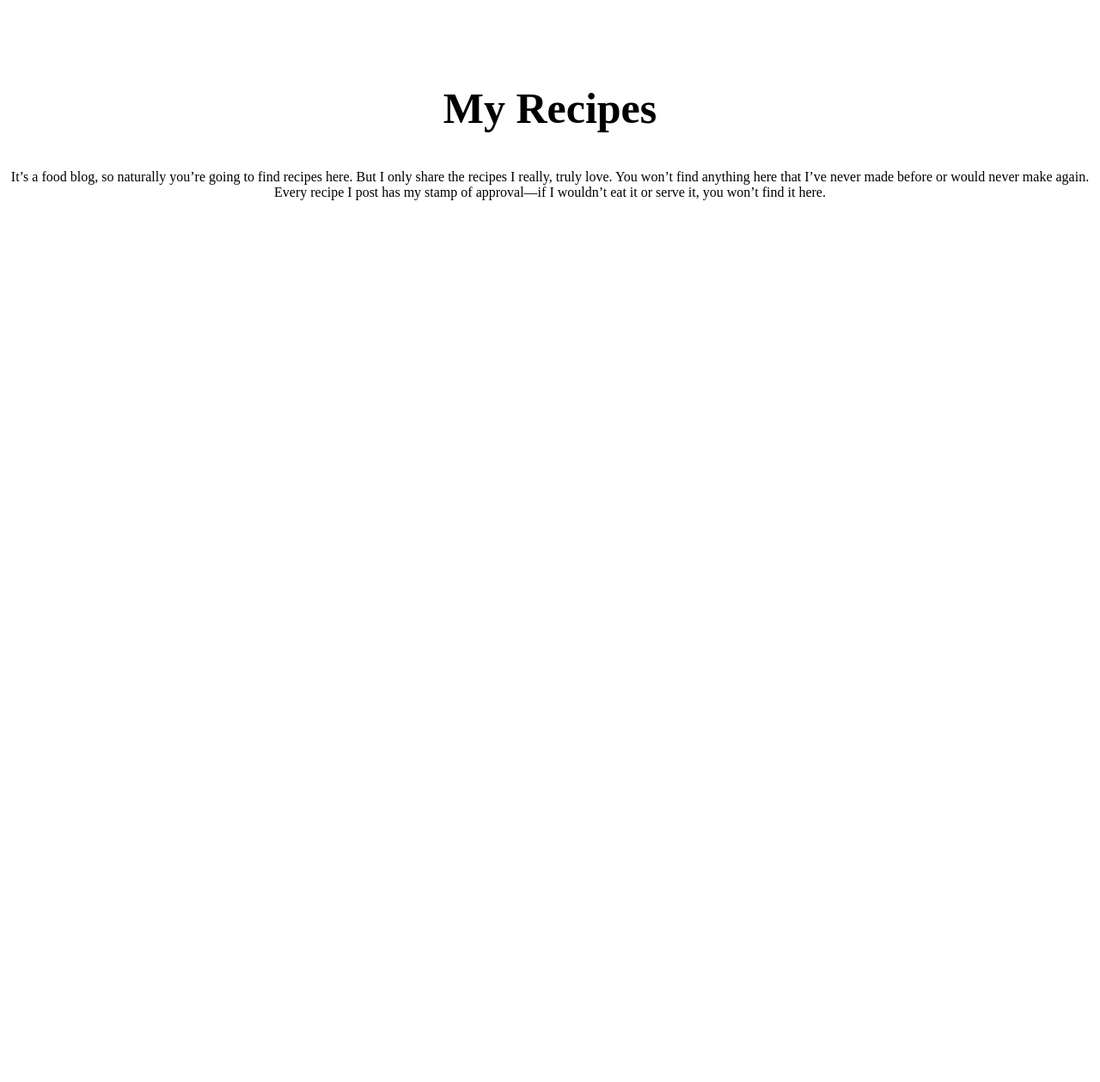
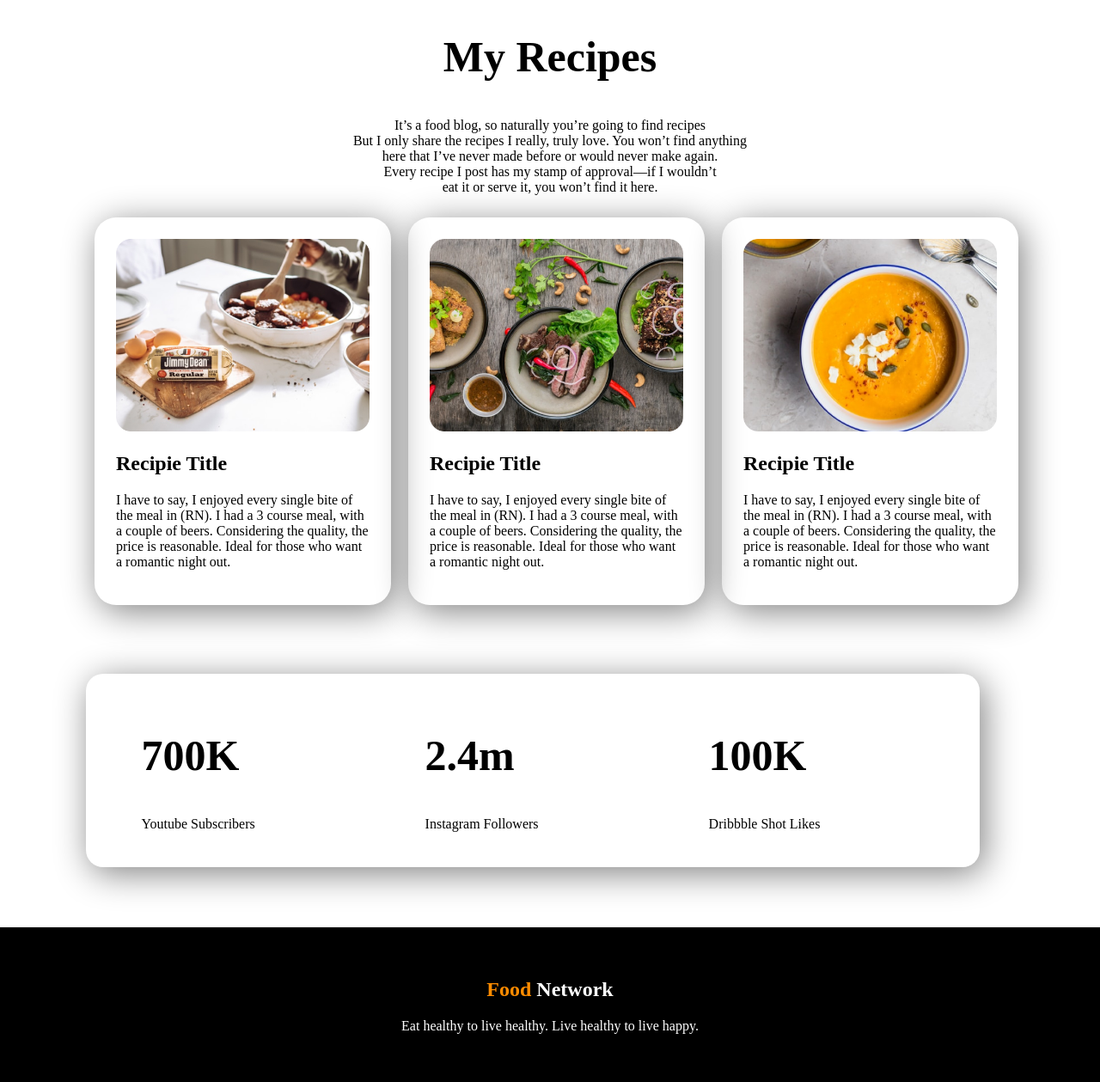
Before and after one commit to Sumon735597/food-network, a plain HTML site: page index.html in a window 1280 px wide. Shown: the part 1346-2605 px from the top of the page at 86% size. Before the commit the page ends 1595 px from the top, so only its background shows below. Drawn offline with Linux system fonts and the light colour scheme; a web font is replaced by a local one.

Commit message:
Something New Added

```diff
--- a/index.html
+++ b/index.html
@@ -44,11 +44,51 @@
         <section>
             <div class="recipes-text">
                 <h1 >My Recipes</h1>
-            <p>It’s a food blog, so naturally you’re going to find recipes here. But I only share the recipes I really, truly love. You won’t find anything here that I’ve never made before or would never make again. Every recipe I post has my stamp of approval—if I wouldn’t eat it or serve it, you won’t find it here.</p>
-        <section>
+                <p>
+                    It’s a food blog, so naturally you’re going to find recipes <br>
+                    But I only share the recipes I really, truly love. You won’t find anything <br>
+                    here that I’ve never made before or would never make again. <br>
+                    Every recipe I post has my stamp of approval—if I wouldn’t <br>
+                    eat it or serve it, you won’t find it here.
+                </p>
+
             </div>
-
+            <section id="recipie-section" class=" flexible">
+                <div class="recipie-container">
+                    <img src="images/food/Project Cover.jpg" alt="">
+                    <h2>Recipie Title</h2>
+                    <p>I have to say, I enjoyed every single bite of the meal in (RN). I had a 3 course meal, with a couple of beers. Considering the quality, the price is reasonable. Ideal for those who want a romantic night out.</p>
+                </div>
+                <div class="recipie-container">
+                    <img src="images/food/Project Cover1.jpg" alt="">
+                    <h2>Recipie Title</h2>
+                    <p>I have to say, I enjoyed every single bite of the meal in (RN). I had a 3 course meal, with a couple of beers. Considering the quality, the price is reasonable. Ideal for those who want a romantic night out.</p>
+                </div>
+                <div class="recipie-container">
+                    <img src="images/food/Project Cover.png" alt="">
+                    <h2>Recipie Title</h2>
+                    <p>I have to say, I enjoyed every single bite of the meal in (RN). I had a 3 course meal, with a couple of beers. Considering the quality, the price is reasonable. Ideal for those who want a romantic night out.</p>
+                </div>
             </section>
        </section>
+       <section class=" channel flexible">
+           <div class="text-container">
+               <h1>700K</h1>
+               <p>Youtube Subscribers</p>
+           </div>
+           <div class="text-container">
+                <h1>2.4m</h1>
+                <p>Instagram Followers</p>
+            </div>
+            <div class="text-container">
+                <h1>100K</h1>
+                <p>Dribbble Shot Likes</p>
+            </div>
+       </section>
+       <footer>
+           <h2 class="footer-container"><span>Food</span> Network</h2>
+           <p class="footer-container">Eat healthy to live healthy. Live healthy to live happy.</p>
+       </footer>
+
 </body>
 </html>
--- a/style.css
+++ b/style.css
@@ -4,7 +4,7 @@ body{
 }
 .flexible{
     display: flex;
-    margin-bottom: 100px;
+    margin-bottom: 70px;
 }
 .text-container{
     width:40%;
@@ -48,3 +48,38 @@ span{
 .recipes-text{
     text-align: center;
 }
+.recipie-container{
+    width: 25%;
+    box-shadow: 5px 7px 40px gray;
+    height: 80%;
+    padding: 25px;
+    margin: 10px;
+    border-radius: 25px;
+
+}
+.recipie-container img{
+    width: 100%;
+}
+#recipie-section{
+    margin-left: 100px;
+
+}
+.channel{
+    box-shadow: 5px 7px 40px gray;
+    padding: 25px;
+
+    margin-left: 100px;
+    margin-right: 140px;
+    border-radius: 20px;
+}
+.channel div{
+    width: 30;
+}
+footer{
+    background-color: black;
+    text-align: center;
+    padding: 40px;
+}
+.footer-container{
+    color: white;
+}
```
Lines whose indentation alone changed are shown as unchanged.
